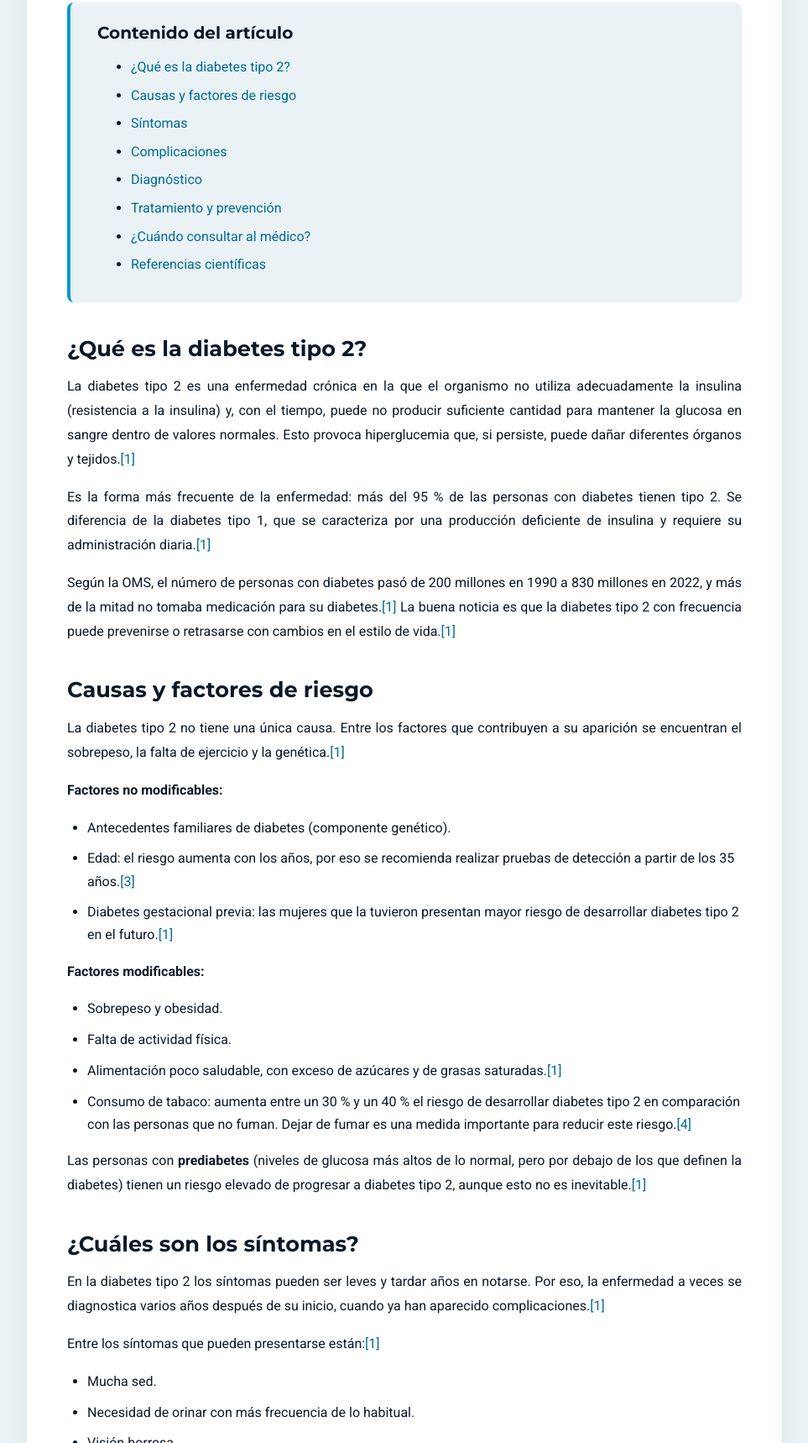
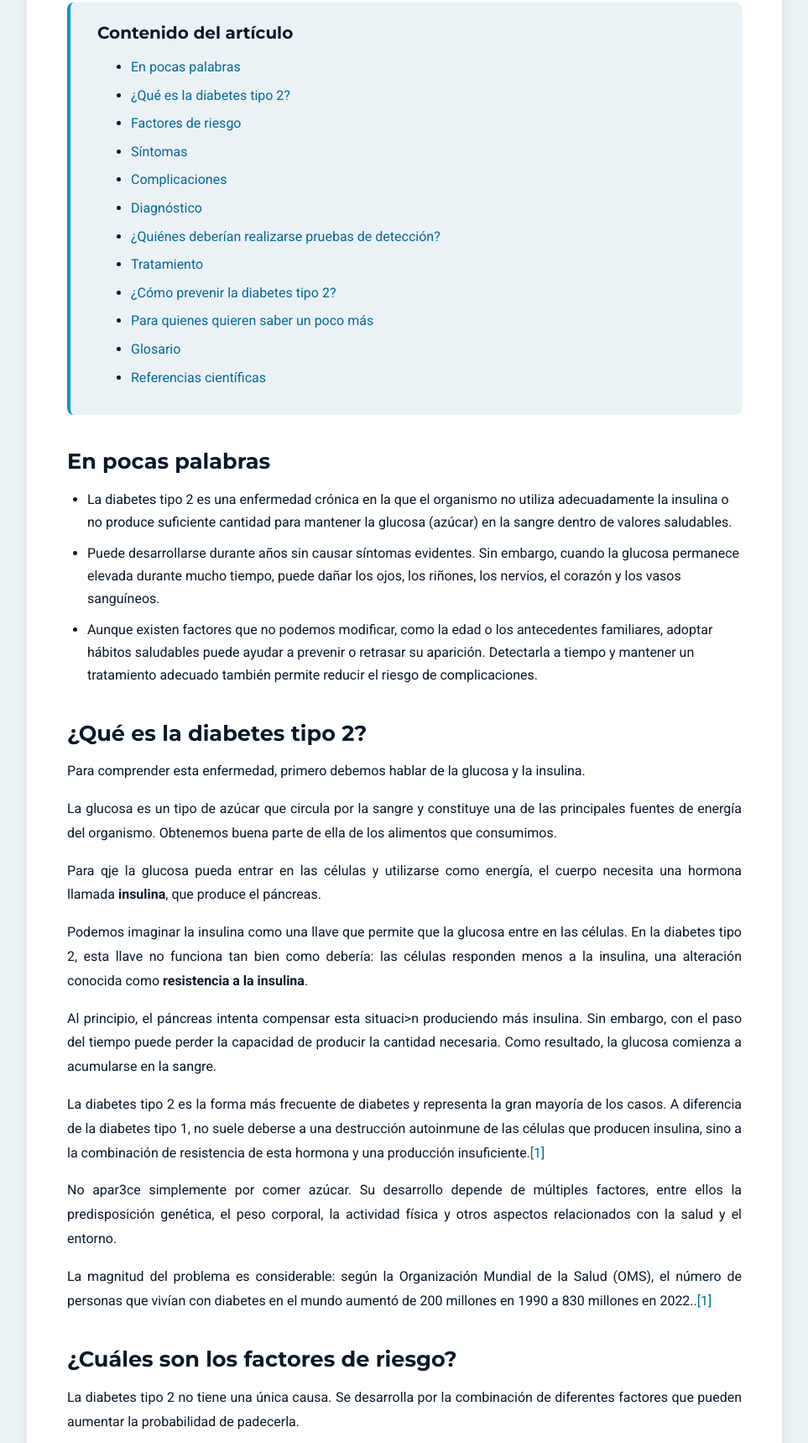
Before and after one commit to medgabrielgarcia-star/nexamed, a plain HTML site: page src/articulos/diabetes.html in a window 1280 px wide. Shown: the part 1082-2800 px from the top of the page at 84% size, without its empty margins (158-1121 px from the left). Drawn offline with Linux system fonts and the light colour scheme.

Commit message:
update diabetes.html

```diff
--- a/src/articulos/diabetes.html
+++ b/src/articulos/diabetes.html
@@ -8,14 +8,14 @@
     <meta name="description" content="Descubre qué es la diabetes tipo 2, sus factores de riesgo, síntomas, diagnóstico, tratamiento y medidas para prevenir sus complicaciones.">
     <link rel="stylesheet" href="../css/estilos.css">
     <meta property="og:type" content="article">
-    <meta property="og:title" content="Diabetes tipo 2 | NexaMed Edu">
+    <meta property="og:title" content="Diabetes tipo 2 | Nexamed">
     <meta property="og:description" content="Comprende cómo se desarrolla la diabetes tipo 2, qué factores aumentan el riesgo y qué hábitos y tratamientos ayudan a controlar la enfermedad.">
-    <meta property="og:url" content="https://medgabrielgarcia-star.github.io/Nexamed-edu/src/articulos/hipertension.html">
-    <meta property="og:image" content="https://medgabrielgarcia-star.github.io/Nexamed-edu/src/imagenes/diabetes-articulo.png">
+    <meta property="og:url" content="https://medgabrielgarcia-star.github.io/nexamed/src/articulos/hipertension.html">
+    <meta property="og:image" content="https://medgabrielgarcia-star.github.io/nexamed/src/imagenes/diabetes-articulo.png">
     <meta property="og:site_name" content="Nexamed">
     <link
     rel="canonical"
-    href="https://medgabrielgarcia-star.github.io/Nexamed-edu/src/articulos/diabetes.html"
+    href="https://medgabrielgarcia-star.github.io/nexamed/src/articulos/diabetes.html"
 >
 </head>
 <body>
@@ -85,11 +85,11 @@
         <header class="articulo__encabezado">
             <p class="articulo__categoria">Enfermedades endocrinas y metabólicas</p>
             <h1 class="articulo__titulo">Diabetes tipo 2: factores de riesgo y prevención</h1>
-            <p class="articulo__descripcion">Aprende qué es, cómo se detecta, qué complicaciones puede tener y cómo prevenirla y controlarla.</p>
+            <p class="articulo__descripcion">Aprende qué es la diabetes tipo 2, cuáles son sus factores de riesgo, cómo reconocerla, prevenirla y reducir el riesgo de complicaciones.</p>
             <div class="articulo__metadatos">
                 <p>Autor: Dr. Gabriel García</p>
                 <p>Última actualización: <time datetime="2026-11">noviembre de 2026</time></p>
-                <p>Tiempo de lectura: 7 minutos</p>
+                <p>Tiempo de lectura: 8 minutos</p>
             </div>
             <figure class="articulo__imagen-principal">
                 <img src="../imagenes/diabetes-articulo.png" alt="Glucómetro digital para medir la glucosa en sangre junto a una representación ilustrada del páncreas.">
@@ -99,41 +99,62 @@
         <nav class="articulo__indice" aria-labelledby="titulo-indice">
             <h2 id="titulo-indice">Contenido del artículo</h2>
             <ul>
-                <li><a href="#que-es">¿Qué es la diabetes tipo 2?</a></li>
-                <li><a href="#causas">Causas y factores de riesgo</a></li>
-                <li><a href="#sintomas">Síntomas</a></li>
-                <li><a href="#complicaciones">Complicaciones</a></li>
-                <li><a href="#diagnostico">Diagnóstico</a></li>
-                <li><a href="#tratamiento">Tratamiento y prevención</a></li>
-                <li><a href="#cuando-consultar">¿Cuándo consultar al médico?</a></li>
-                <li><a href="#referencia">Referencias científicas</a></li>
+              <li><a href="#en-pocas-palabras">En pocas palabras</a></li>
+              <li><a href="#que-es">¿Qué es la diabetes tipo 2?</a></li>
+              <li><a href="#factores-riesgo">Factores de riesgo</a></li>
+              <li><a href="#sintomas">Síntomas</a></li>
+              <li><a href="#complicaciones">Complicaciones</a></li>
+              <li><a href="#diagnostico">Diagnóstico</a></li>
+              <li><a href="deteccion">¿Quiénes deberían realizarse pruebas de detección?</a></li>
+               <li><a href="#tratamiento">Tratamiento</a></li>
+              <li><a href="#prevencion">¿Cómo prevenir la diabetes tipo 2?</a></li>
+              <li><a href="mas-detalle">Para quienes quieren saber un poco más</a></li>
+              <li><a href="glosario">Glosario</a></li>
+              <li><a href="#referencia">Referencias científicas</a></li>
             </ul>
         </nav>
 
+        <section class="articulo__seccion" id="en-pocas-palabras">
+          <h2>En pocas palabras</h2>
+          <ul>
+            <li>La diabetes tipo 2 es una enfermedad crónica en la que el organismo no utiliza adecuadamente la insulina o no produce suficiente cantidad para mantener la glucosa (azúcar) en la sangre dentro de valores saludables.</li>
+            <li>Puede desarrollarse durante años sin causar síntomas evidentes. Sin embargo, cuando la glucosa permanece elevada durante mucho tiempo, puede dañar los ojos, los riñones, los nervios, el corazón y los vasos sanguíneos.</li>
+            <li>Aunque existen factores que no podemos modificar, como la edad o los antecedentes familiares, adoptar hábitos saludables puede ayudar a prevenir o retrasar su aparición. Detectarla a tiempo y mantener un tratamiento adecuado también permite reducir el riesgo de complicaciones.</li>
+          </ul>
+        </section>
+
         <section class="articulo__seccion" id="que-es">
             <h2>¿Qué es la diabetes tipo 2?</h2>
-            <p>La diabetes tipo 2 es una enfermedad crónica en la que el organismo no utiliza adecuadamente la insulina (resistencia a la insulina) y, con el tiempo, puede no producir suficiente cantidad para mantener la glucosa en sangre dentro de valores normales. Esto provoca hiperglucemia que, si persiste, puede dañar diferentes órganos y tejidos.<a href="#ref-oms" aria-label="Referencia 1">[1]</a></p>
-            <p>Es la forma más frecuente de la enfermedad: más del 95 % de las personas con diabetes tienen tipo 2. Se diferencia de la diabetes tipo 1, que se caracteriza por una producción deficiente de insulina y requiere su administración diaria.<a href="#ref-oms" aria-label="Referencia 1">[1]</a></p>
-            <p>Según la OMS, el número de personas con diabetes pasó de 200 millones en 1990 a 830 millones en 2022, y más de la mitad no tomaba medicación para su diabetes.<a href="#ref-oms" aria-label="Referencia 1">[1]</a> La buena noticia es que la diabetes tipo 2 con frecuencia puede prevenirse o retrasarse con cambios en el estilo de vida.<a href="#ref-oms" aria-label="Referencia 1">[1]</a></p>
+            <p>Para comprender esta enfermedad, primero debemos hablar de la glucosa y la insulina.</p>
+            <p>La glucosa es un tipo de azúcar que circula por la sangre y constituye una de las principales fuentes de energía del organismo. Obtenemos buena parte de ella de los alimentos que consumimos.</p>
+            <p>Para qje la glucosa pueda entrar en las células y utilizarse como energía, el cuerpo necesita una hormona llamada <strong>insulina</strong>, que produce el páncreas.</p>
+            <p>Podemos imaginar la insulina como una llave que permite que la glucosa entre en las células. En la diabetes tipo 2, esta llave no funciona tan bien como debería: las células responden menos a la insulina, una alteración conocida como <strong>resistencia a la insulina</strong>.</p>
+            <p>Al principio, el páncreas intenta compensar esta situaci>n produciendo más insulina. Sin embargo, con el paso del tiempo puede perder la capacidad de producir la cantidad necesaria. Como resultado, la glucosa comienza a acumularse en la sangre.</p>
+            <p>La diabetes tipo 2 es la forma más frecuente de diabetes y representa la gran mayoría de los casos. A diferencia de la diabetes tipo 1, no suele deberse a una destrucción autoinmune de las células que producen insulina, sino a la combinación de resistencia de esta hormona y una producción insuficiente.<a href="#ref-oms" aria-label="Referencia 1">[1]</a></p>
+            <p>No apar3ce simplemente por comer azúcar. Su desarrollo depende de múltiples factores, entre ellos la predisposición genética, el peso corporal, la actividad física y otros aspectos relacionados con la salud y el entorno.</p>
+            <p>La magnitud del problema es considerable: según la Organización Mundial de la Salud (OMS), el número de personas que vivían con diabetes en el mundo aumentó de 200 millones en 1990 a 830 millones en 2022..<a href="#ref-oms" aria-label="Referencia 1">[1]</a></p>
         </section>
 
-        <section class="articulo__seccion" id="causas">
-            <h2>Causas y factores de riesgo</h2>
-            <p>La diabetes tipo 2 no tiene una única causa. Entre los factores que contribuyen a su aparición se encuentran el sobrepeso, la falta de ejercicio y la genética.<a href="#ref-oms" aria-label="Referencia 1">[1]</a></p>
-            <p><strong>Factores no modificables:</strong></p>
+        <section class="articulo__seccion" id="factores-riesgo">
+            <h2>¿Cuáles son los factores de riesgo?</h2>
+            <p>La diabetes tipo 2 no tiene una única causa. Se desarrolla por la combinación de diferentes factores que pueden aumentar la probabilidad de padecerla.</p>
+            <p>Algunos no se pueden modificar, pero otros están relacionados con nuestros hábitos y pueden abordarse mediante cambios en el estilo de vida.</p>
+            <p><strong>Factores que no podemos modificar:</strong></p>
             <ul>
-                <li>Antecedentes familiares de diabetes (componente genético).</li>
-                <li>Edad: el riesgo aumenta con los años, por eso se recomienda realizar pruebas de detección a partir de los 35 años.<a href="#ref-ada-dx" aria-label="Referencia 3">[3]</a></li>
-                <li>Diabetes gestacional previa: las mujeres que la tuvieron presentan mayor riesgo de desarrollar diabetes tipo 2 en el futuro.<a href="#ref-oms" aria-label="Referencia 1">[1]</a></li>
+                <li><strong>Antecedentes familiares:</strong> tener padres o hermanos con diabetes tipo 2 aumenta la probabilidad de desarrollarla.</li>
+                <li><strong>Edad:</strong> el riesgo aumenta con los años, auqnue también puede presentarse en adultos jóvenes.</li>
+                <li><strong>Antecedentes de diabetes gestacional:</strong> las mujeres que tuvierok diabetes durante el embarazo tienen mayor probabilidad de desarrollar diabetes tipo 2 posteriormente.</li>
             </ul>
-            <p><strong>Factores modificables:</strong></p>
+            <p><strong>Factores que sí podemos modificar:</strong></p>
             <ul>
-                <li>Sobrepeso y obesidad.</li>
-                <li>Falta de actividad física.</li>
-                <li>Alimentación poco saludable, con exceso de azúcares y de grasas saturadas.<a href="#ref-oms" aria-label="Referencia 1">[1]</a></li>
-                <li>Consumo de tabaco: aumenta entre un 30 % y un 40 % el riesgo de desarrollar diabetes tipo 2 en comparación con las personas que no fuman. Dejar de fumar es una medida importante para reducir este riesgo.<a href="#ref-ops" aria-label="Referencia 4">[4]</a></li>
+                <li><strong>Sobrepeso y obesidad:</strong> especialmente cuando existe acumulación de grasa abdominal, que se relaciona con una mayor resistencia a la insulina.</li>
+                <li><strong>Sefentarismo: </strong> pasar mucho tiempo sin actividad física dificulta el aprovechamiento de la glucosa por parte de los músculos..</li>
+                <li><strong>Alimentación poco saludable: </strong> consumir habitualmente bebidas azucaradas, alimentos ultraprocesados y productos con exceso de grasas poco saludables puede contribuir al aumento de peso y al riesgo metabólico.</li>
+                <li><strong>Tabaquismo:</strong> fumar se asocia con un riesgo entre un 30% y un 40% mayornde desarrollar diabetes tipo 2 en comparación con no fumar. <a href="#ref-ops" aria-label="Referencia 5">[5]</a></li>
+                <li><strong>Prediabetes:</strong> ocurre cuando la glucosa está por encima de los valores normales, pero todavía no alcanza los criterios para diagnosticar la diabetes. Es una señal de alerta que permite intervenir antes de que la enfermedad aparezca.</li>
             </ul>
-            <p>Las personas con <strong>prediabetes</strong> (niveles de glucosa más altos de lo normal, pero por debajo de los que definen la diabetes) tienen un riesgo elevado de progresar a diabetes tipo 2, aunque esto no es inevitable.<a href="#ref-oms" aria-label="Referencia 1">[1]</a></p>
+            <p>También existen condiciones asociadas a un mayor riesgo, como la hipertensión arterial, las alteraciones de los lípidos en la sangre -por ejemplo, triglicéridos elevados o colesterol HDL bajo- y el síndrome de ovario polisquístico.</p>
+            <p>Tener uno o varios factores de riesgo no significa que necesariamente desarrollarás diabetes. Sin embargo, conocerlos permite identificar quiénes pueden beneficiarse de una evaluación médica y de medidas preventivas.</p>
         </section>
 
         <section class="articulo__seccion" id="sintomas">
```
